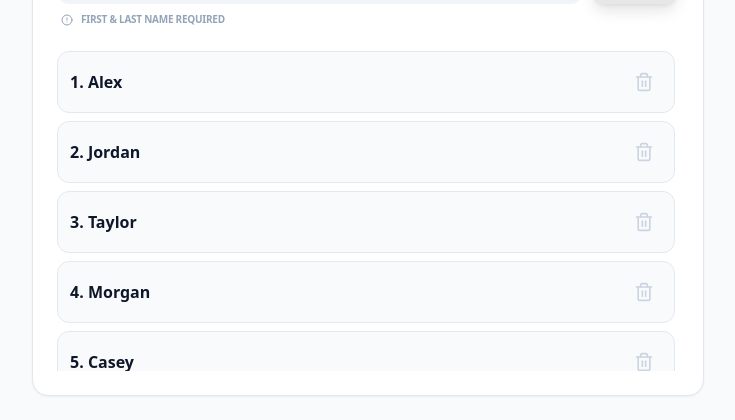
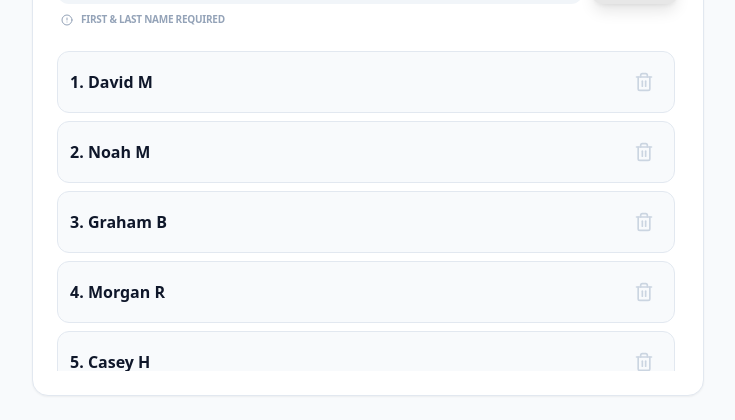
Before and after one commit to lordnoah/pickleflow, a React (Vite) app: page / in a window 1280 px wide. Shown: the part 222-642 px from the top of the page, without its empty margins (272-1007 px from the left). Built offline with nearby package versions, Linux system fonts and the light colour scheme.

Commit message:
Update constants.tsx

```diff
--- a/constants.tsx
+++ b/constants.tsx
@@ -2,12 +2,9 @@
 import React from 'react';
 
 export const DEFAULT_PLAYERS = [
-  { id: 1, name: 'Alex' }, { id: 2, name: 'Jordan' },
-  { id: 3, name: 'Taylor' }, { id: 4, name: 'Morgan' },
-  { id: 5, name: 'Casey' }, { id: 6, name: 'Riley' },
-  { id: 7, name: 'Quinn' }, { id: 8, name: 'Parker' },
-  { id: 9, name: 'Charlie' }, { id: 10, name: 'Skyler' },
-  { id: 11, name: 'Sage' }, { id: 12, name: 'River' }
+  { id: 1, name: 'David M' }, { id: 2, name: 'Noah M' },
+  { id: 3, name: 'Graham B' }, { id: 4, name: 'Morgan R' },
+  { id: 5, name: 'Casey H' }, { id: 6, name: 'Riley F' },
 ];
 
 export const ROUND_OPTIONS = [4, 5, 6, 8, 10, 12];
```
